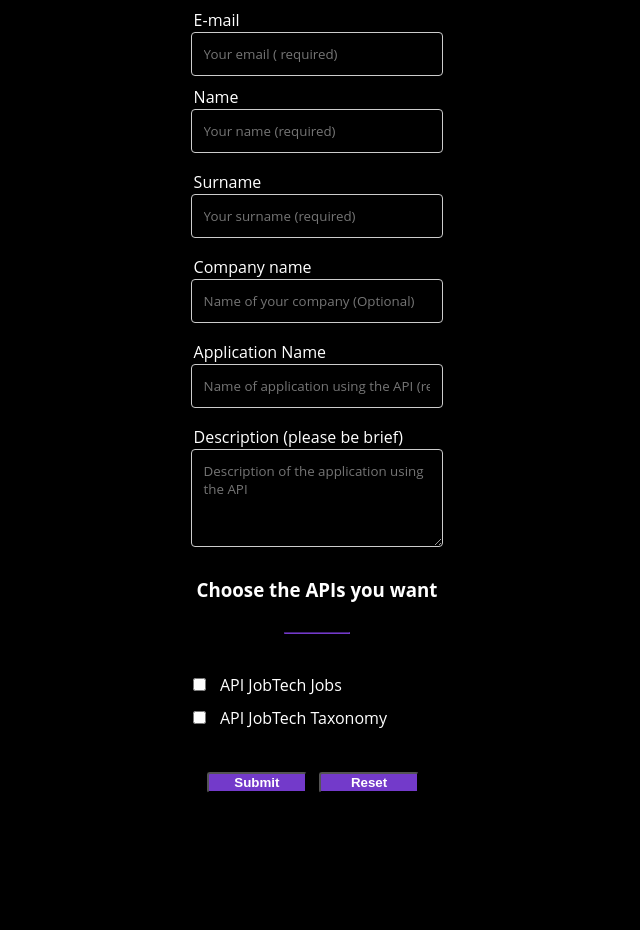
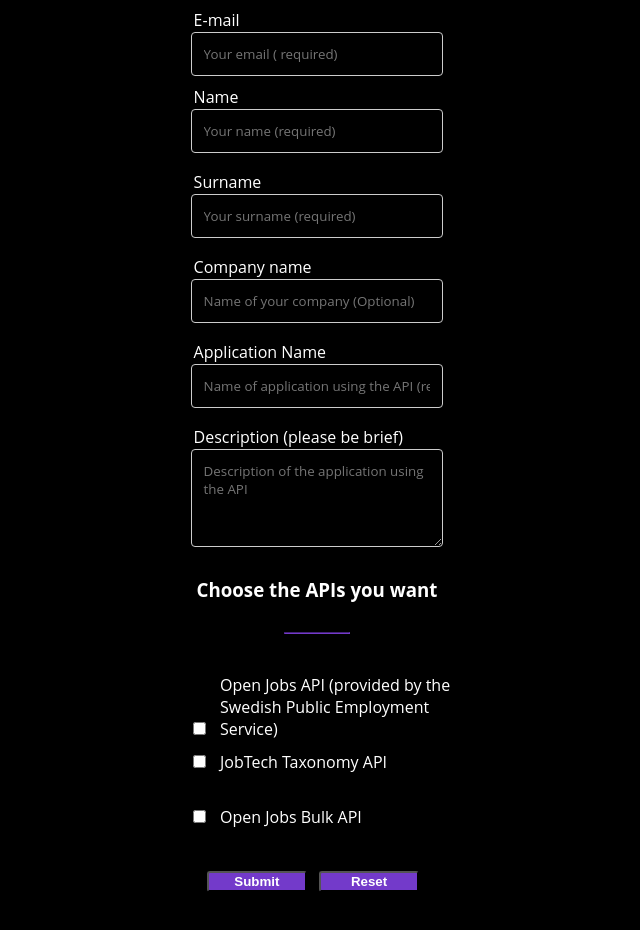
Before and after one commit to JobtechSwe/api-key-generator, a Flask app: page / in a window 1280 px wide. Shown: the part 297-1227 px from the top of the page, without its empty margins (338-978 px from the left). Before the commit the page ends 1089 px from the top, so only its background shows below. Run offline with Flask 2, Linux system fonts and the light colour scheme; data that the repository does not hold is empty; parts of the project's set-up code (start-up, migrations or seed data) failed here and were passed over; some libraries are stand-ins or nearby versions.

Commit message:
Adds correct keys for APIs

```diff
--- a/apikeys/templates/form.html
+++ b/apikeys/templates/form.html
@@ -49,21 +49,14 @@
                             <h3 >Choose the APIs you want</h3>
                             <hr >
                             <div class="api">
-                               <!-- <input type="checkbox" name="appid" value="1" id="appid">
-                                <label for="appid">Öppet API för platsannonser </label><br/> -->
-
-                                <!--<input type="checkbox" name="appid" value="2" id="appid">
-                                <label for="appid">Open Jobs</label><br>-->
-
-                               <!-- <input type="checkbox" name="appid" value="3" id="appid">
-                                <label for="appid">Öppet API för platsannonser</label><br>-->
-
-
-                                <input type="checkbox" name="appid" value="4" id="appid">
-                                <label for="appid">API JobTech Jobs</label><br>
+                                <input type="checkbox" name="appid" value="3" id="appid">
+                                <label for="appid">Open Jobs API (provided by the Swedish Public Employment Service)</label><br>
 
                                 <input type="checkbox" name="appid" value="8" id="appid">
-                                <label for="appid">API JobTech Taxonomy</label><br/><br>
+                                <label for="appid">JobTech Taxonomy API</label><br/><br>
+
+                                <input type="checkbox" name="appid" value="16" id="appid">
+                                <label for="appid">Open Jobs Bulk API</label><br/><br>
                             </div>
                             <button type="submit" name="skicka" value="Apply">Submit</button>
                             <button type="reset" >Reset</button>
```
